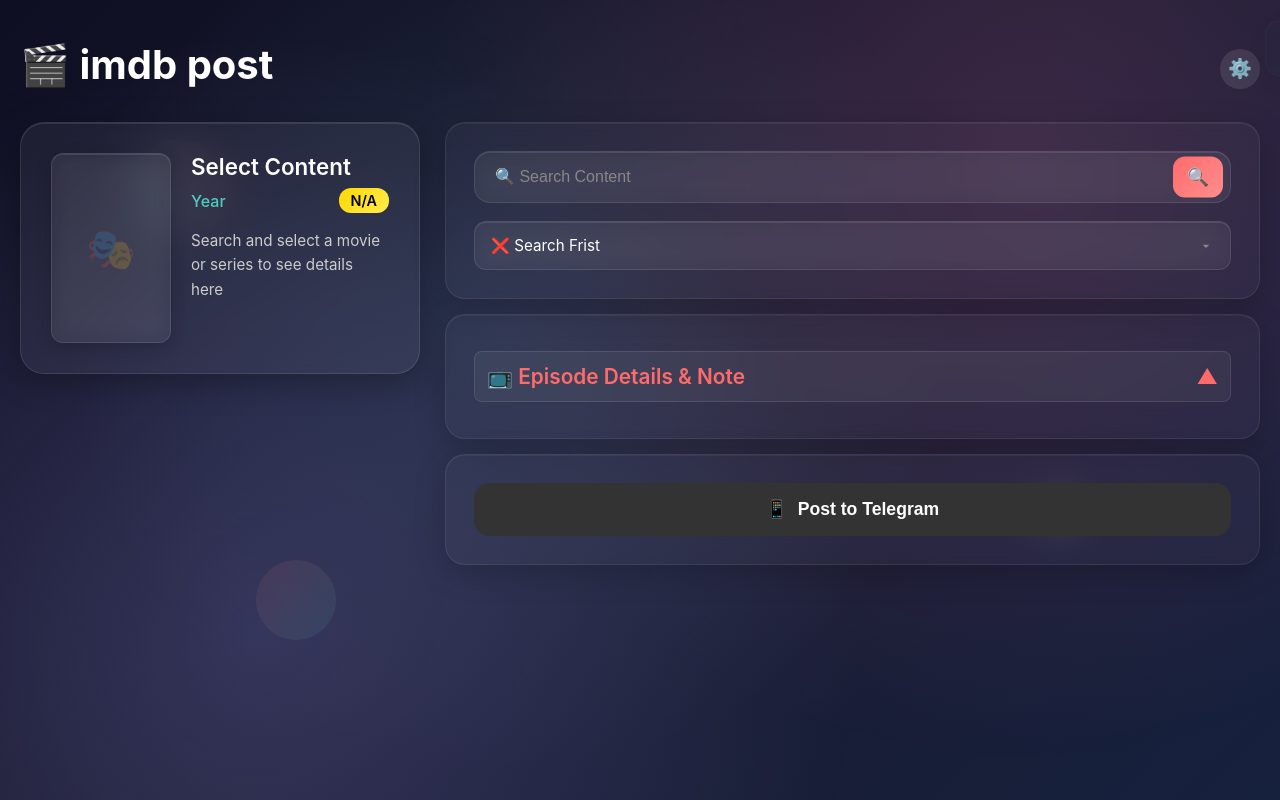
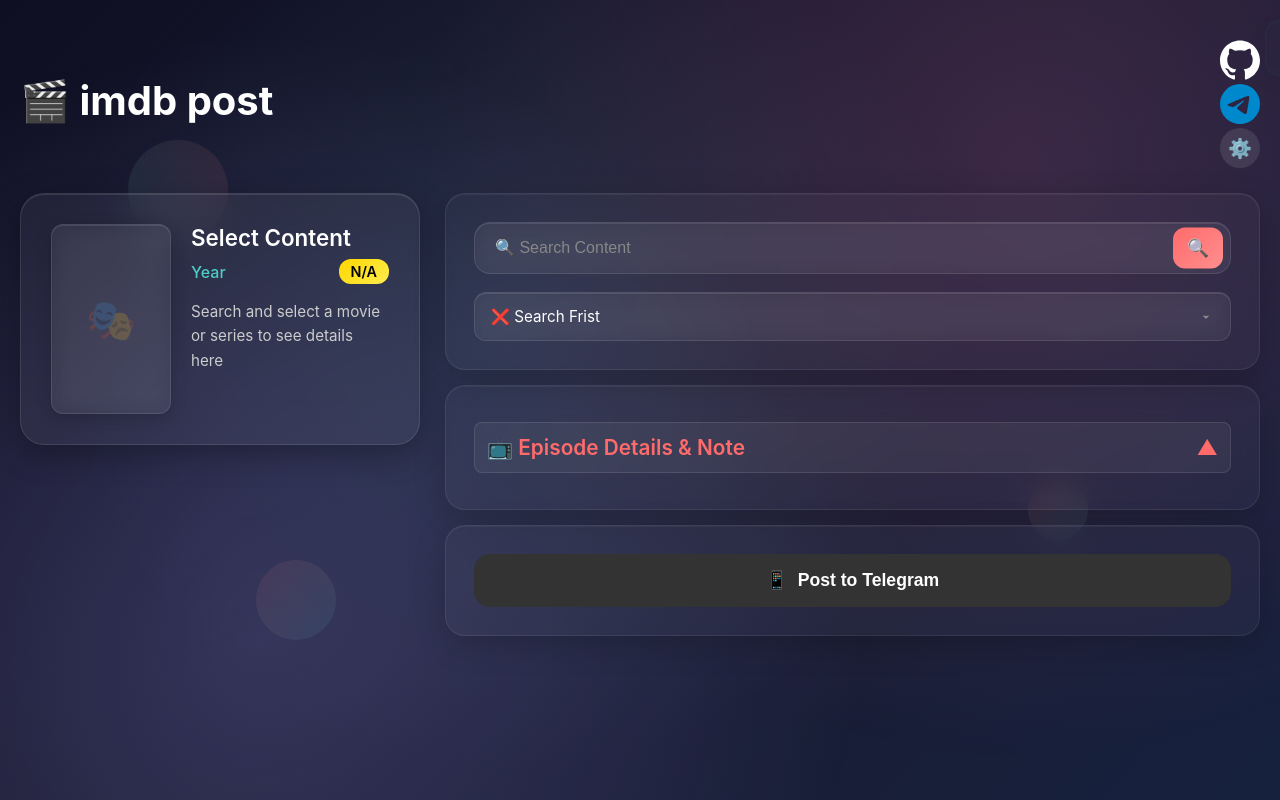
Before and after one commit to tharindu899/IMDB-TG-POST, a plain HTML site: page public/index.html in a window 1280 px wide. Drawn offline with Linux system fonts and the light colour scheme.

Commit message:
update public/index.html

```diff
--- a/public/index.html
+++ b/public/index.html
@@ -34,12 +34,29 @@
   <div class="status-popup-container" id="statusPopupContainer"></div>
 
   <div class="main-container">
+<!-- Updated header with modern blue Telegram logo -->
 <header class="app-header">
   <div>
     <h1 class="app-title">🎬 imdb post</h1>
-<!--         <p class="app-subtitle">Share content to Telegram channels</p> -->
   </div>
+  <div class="header-icons">
+    <!-- GitHub logo (white) -->
+    <a href="https://github.com/tharindu899" target="_blank" class="icon-link">
+      <svg class="icon-svg" viewBox="0 0 24 24">
+        <path fill="#ffffff" d="M12 .297c-6.63 0-12 5.373-12 12 0 5.303 3.438 9.8 8.205 11.385.6.113.82-.258.82-.577 0-.285-.01-1.04-.015-2.04-3.338.724-4.042-1.61-4.042-1.61C4.422 18.07 3.633 17.7 3.633 17.7c-1.087-.744.084-.729.084-.729 1.205.084 1.838 1.236 1.838 1.236 1.07 1.835 2.809 1.305 3.495.998.108-.776.417-1.305.76-1.605-2.665-.3-5.466-1.332-5.466-5.93 0-1.31.465-2.38 1.235-3.22-.135-.303-.54-1.523.105-3.176 0 0 1.005-.322 3.3 1.23.96-.267 1.98-.399 3-.405 1.02.006 2.04.138 3 .405 2.28-1.552 3.285-1.23 3.285-1.23.645 1.653.24 2.873.12 3.176.765.84 1.23 1.91 1.23 3.22 0 4.61-2.805 5.625-5.475 5.92.42.36.81 1.096.81 2.22 0 1.606-.015 2.896-.015 3.286 0 .315.21.69.825.57C20.565 22.092 24 17.592 24 12.297c0-6.627-5.373-12-12-12"/>
+      </svg>
+    </a>
+
+    <!-- Modern Telegram logo (blue) -->
+    <a href="https://t.me/SLtharindu1" target="_blank" class="icon-link">
+      <svg class="icon-svg" viewBox="0 0 24 24">
+        <path fill="#0088cc" d="M11.944 0A12 12 0 0 0 0 12a12 12 0 0 0 12 12 12 12 0 0 0 12-12A12 12 0 0 0 12 0a12 12 0 0 0-.056 0zm4.962 7.224c.1-.002.321.023.465.14a.506.506 0 0 1 .171.325c.016.093.036.306.02.472-.18 1.898-.962 6.502-1.36 8.627-.168.9-.499 1.201-.82 1.23-.696.065-1.225-.46-1.9-.902-1.056-.693-1.653-1.124-2.678-1.8-1.185-.78-.417-1.21.258-1.91.177-.184 3.247-2.977 3.307-3.23.007-.032.014-.15-.056-.212s-.174-.041-.249-.024c-.106.024-1.793 1.14-5.061 3.345-.48.33-.913.49-1.302.48-.428-.008-1.252-.241-1.865-.44-.752-.245-1.349-.374-1.297-.789.027-.216.325-.437.893-.663 3.498-1.524 5.83-2.529 6.998-3.014 3.332-1.386 4.025-1.627 4.476-1.635z"/>
+      </svg>
+    </a>
+
+    <!-- Settings button -->
     <button id="settingsBtn" class="settings-btn">⚙️</button>
+  </div>
 </header>
 
 
```
Lines whose indentation alone changed are shown as unchanged.
